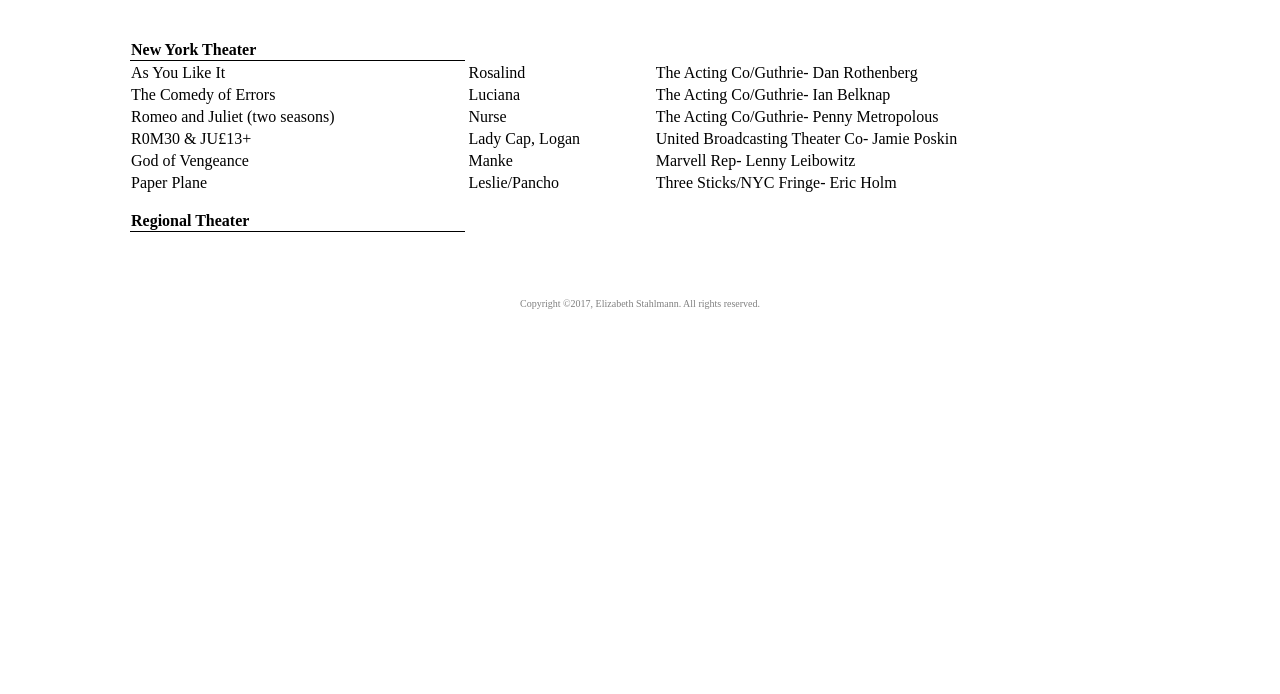
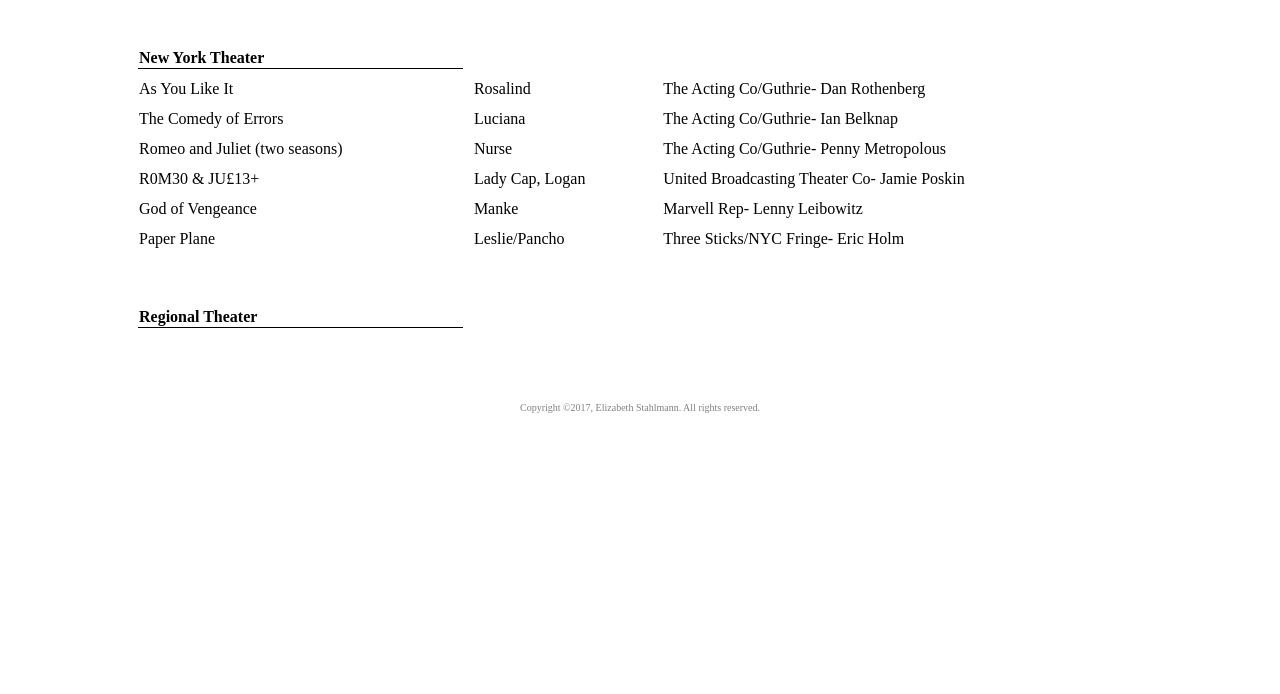
Before and after one commit to STAH0193/eli-webpage, a plain HTML site: page resume.html in a window 1280 px wide. Shown: the part 106-800 px from the top of the page. Drawn offline with Linux system fonts and the light colour scheme.

Commit message:
cell spacing

```diff
--- a/resume.html
+++ b/resume.html
@@ -27,7 +27,7 @@
 
 	</nav>
 
-<table align="center" style=" text-align: left; width: 80%; font-family: Oswald, "PT Sans", "Droid Sans";">
+<table cellspacing="10" align="center" style=" text-align: left; width: 80%; font-family: Oswald, "PT Sans", "Droid Sans";">
 
 
 	<tr>
```
